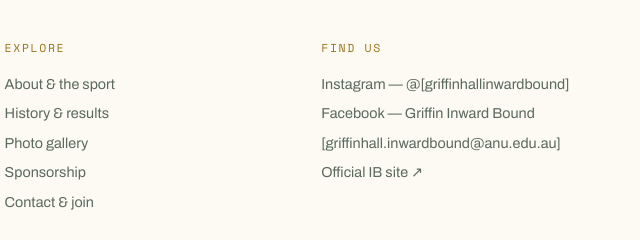
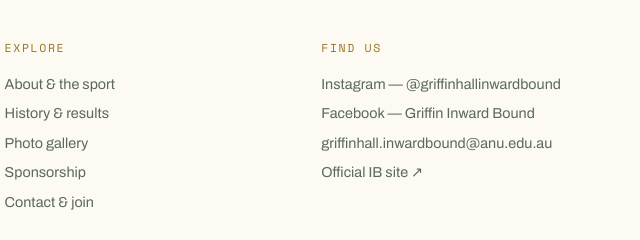
Before and after one commit to connormckay64/connormckay64.github.io, a plain HTML site: page index.html in a window 1280 px wide. Shown: the part 3482-3722 px from the top of the page, 550-1190 px from the left. Drawn offline with nearby package versions, Linux system fonts and the light colour scheme.

Commit message:
Update index.html

```diff
--- a/index.html
+++ b/index.html
@@ -189,9 +189,9 @@
     <div>
       <h4>Find us</h4>
       <!-- [Replace # with your real links] -->
-      <a href="https://www.instagram.com/griffinhallinwardbound/">Instagram — @[griffinhallinwardbound]</a>
+      <a href="https://www.instagram.com/griffinhallinwardbound/">Instagram — @griffinhallinwardbound</a>
       <a href="https://www.facebook.com/share/g/199jnftzcS/">Facebook — Griffin Inward Bound</a>
-      <a href="mailto:[griffinhall.inwardbound@anu.edu.au]">[griffinhall.inwardbound@anu.edu.au]</a>
+      <a href="mailto:griffinhall.inwardbound@anu.edu.au">griffinhall.inwardbound@anu.edu.au</a>
       <a href="https://anuinwardbound.com" target="_blank" rel="noopener">Official IB site ↗</a>
     </div>
   </div>
```
